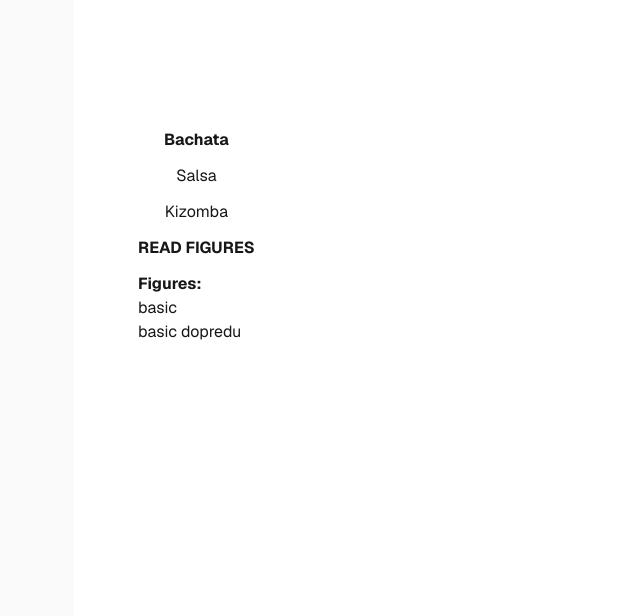
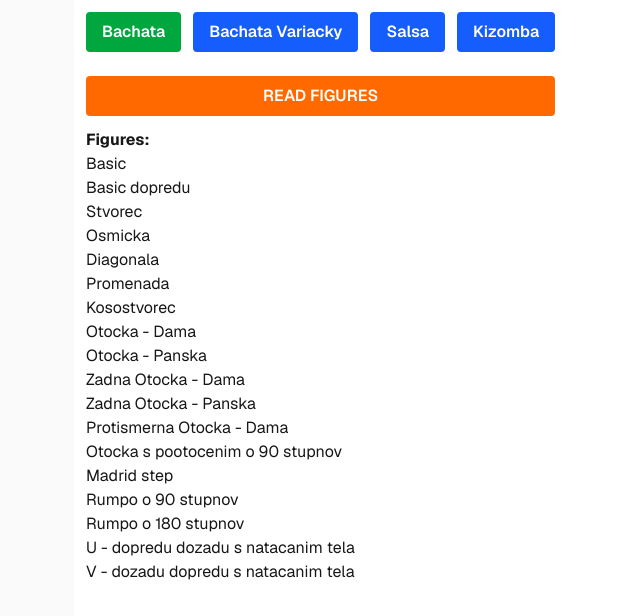
Before and after one commit to peterTylka/abcdance, a Next.js app: page / in a window 1280 px wide. Shown: the top 616 px of the page, without its empty margins (182-822 px from the left). Built offline with nearby package versions, Linux system fonts and the light colour scheme.

Commit message:
improvements

```diff
--- a/app/page.tsx
+++ b/app/page.tsx
@@ -1,10 +1,13 @@
 'use client';
 
-import { Dance, Dances } from '@/lib/types';
-import { DEFAULT_DANCES } from '@/lib/constants';
+import { Dance, DEFAULT_DANCES } from '@/lib/constants';
 import { useState } from 'react';
 
-function readAloud(texts: string[], delay: number) {
+function readAloud(
+  texts: string[],
+  delay: number,
+  setCurrentFigure: (text: string) => void
+) {
   let index = 0;
 
   function readNext() {
@@ -23,39 +26,53 @@ function readAloud(texts: string[], delay: number) {
         readNext();
       }, delay);
     };
+    setCurrentFigure(texts[index]);
     speechSynthesis.speak(utterance);
   }
 
   readNext();
 }
 
+// TODO: nicer UI
+// TODO: android higher volume on browser ?
+// TODO: show current figure which is played aloud
+// TODO: stop playing on list change
+// deploy to Vercel - https://abcdance.vercel.app/
 export default function Home() {
   const [dance, setDance] = useState(Dance.Bachata);
+  // TODO: input + button to change delay
   const [delaySeconds, setDelaySeconds] = useState(6);
+  // TODO: randomize figures with button
+  // TODO: CRUD remove some figures
+  // TODO: lists - Kizomba ALL, Kizomba Advanced etc.
+  const figures = DEFAULT_DANCES[dance];
+  const [currentFigure, setCurrentFigure] = useState('');
 
   console.log('%c dance', 'background-color: skyblue', { dance });
 
   return (
     <div className="flex min-h-screen items-center justify-center bg-zinc-50 font-sans dark:bg-black">
-      <main className="flex min-h-screen w-full max-w-3xl flex-col items-left py-32 px-16 bg-white dark:bg-black sm:items-start">
+      <main className="flex min-h-screen w-full max-w-3xl flex-col items-left py-3 px-3 bg-white dark:bg-black sm:items-start">
         <nav className="flex flex-col gap-3 mb-3">
-          {Dances.map((danceItem) => (
+          <div className="flex flex-wrap gap-3 mb-3">
+            {Object.keys(Dance).map((danceItem) => (
               <button
                 key={danceItem}
                 disabled={dance === danceItem}
-              className={dance === danceItem ? 'font-bold' : 'font-normal'}
+                className={`px-4 py-2 bg-blue-500 text-white font-semibold rounded hover:bg-blue-700 focus:outline-none focus:ring-2 focus:ring-blue-400 ${dance === danceItem ? 'bg-green-600' : 'bg-blue-600'}`}
                 onClick={() => {
-                setDance(danceItem);
+                  setDance(danceItem as Dance);
                 }}
               >
                 {danceItem}
               </button>
             ))}
+          </div>
 
           <button
-            className="font-bold"
+            className={`px-4 py-2 bg-orange-500 text-white font-semibold rounded hover:bg-orange-700 focus:outline-none focus:ring-2 focus:ring-orange-400`}
             onClick={() => {
-              readAloud(DEFAULT_DANCES[dance], delaySeconds * 1000);
+              readAloud(figures, delaySeconds * 1000, setCurrentFigure);
             }}
           >
             READ FIGURES
@@ -63,8 +80,13 @@ export default function Home() {
         </nav>
         <div className="font-bold">Figures:</div>
         <ul>
-          {DEFAULT_DANCES[dance].map((figure) => (
-            <li key={figure}>{figure}</li>
+          {figures.map((figure) => (
+            <li
+              key={figure}
+              className={`${currentFigure === figure ? 'font-bold text-4xl' : 'font-normal'}`}
+            >
+              {figure}
+            </li>
           ))}
         </ul>
       </main>
--- a/lib/constants.ts
+++ b/lib/constants.ts
@@ -1,5 +1,39 @@
 export const DEFAULT_DANCES = {
+  Bachata: [
+    'Basic',
+    'Basic dopredu',
+    'Stvorec',
+    'Osmicka',
+    'Diagonala',
+    'Promenada',
+    'Kosostvorec',
+    'Otocka - Dama',
+    'Otocka - Panska',
+    'Zadna Otocka - Dama',
+    'Zadna Otocka - Panska',
+    'Protismerna Otocka - Dama',
+    // 'Protismerna Otocka - Panska',
+    'Otocka s pootocenim o 90 stupnov',
+    'Madrid step',
+    'Rumpo o 90 stupnov',
+    'Rumpo o 180 stupnov',
+    'U - dopredu dozadu s natacanim tela',
+    'V - dozadu dopredu s natacanim tela',
+  ],
+  'Bachata Variacky': [
+    'Milos Nizny stierac',
+    'Milos Nizna tocka shadow',
+    'Mirec Variacka 1',
+  ],
   Salsa: ['basic dopredu', 'basic doboku'],
-  Bachata: ['basic', 'basic dopredu'],
   Kizomba: ['1 krocka', '2 krocka', 'sajda dama', 'sajda panska'],
 };
+
+export type Dance = keyof typeof DEFAULT_DANCES;
+export const Dance: Record<Dance, Dance> = Object.keys(DEFAULT_DANCES).reduce(
+  (acc, key) => {
+    acc[key as Dance] = key as Dance;
+    return acc;
+  },
+  {} as Record<Dance, Dance>
+);
--- a/lib/types.ts
+++ /dev/null
@@ -1,7 +0,0 @@
-export enum Dance {
-  Salsa = 'Salsa',
-  Bachata = 'Bachata',
-  Kizomba = 'Kizomba',
-}
-
-export const Dances = [Dance.Bachata, Dance.Salsa, Dance.Kizomba];
```
Lines whose indentation alone changed are shown as unchanged.
